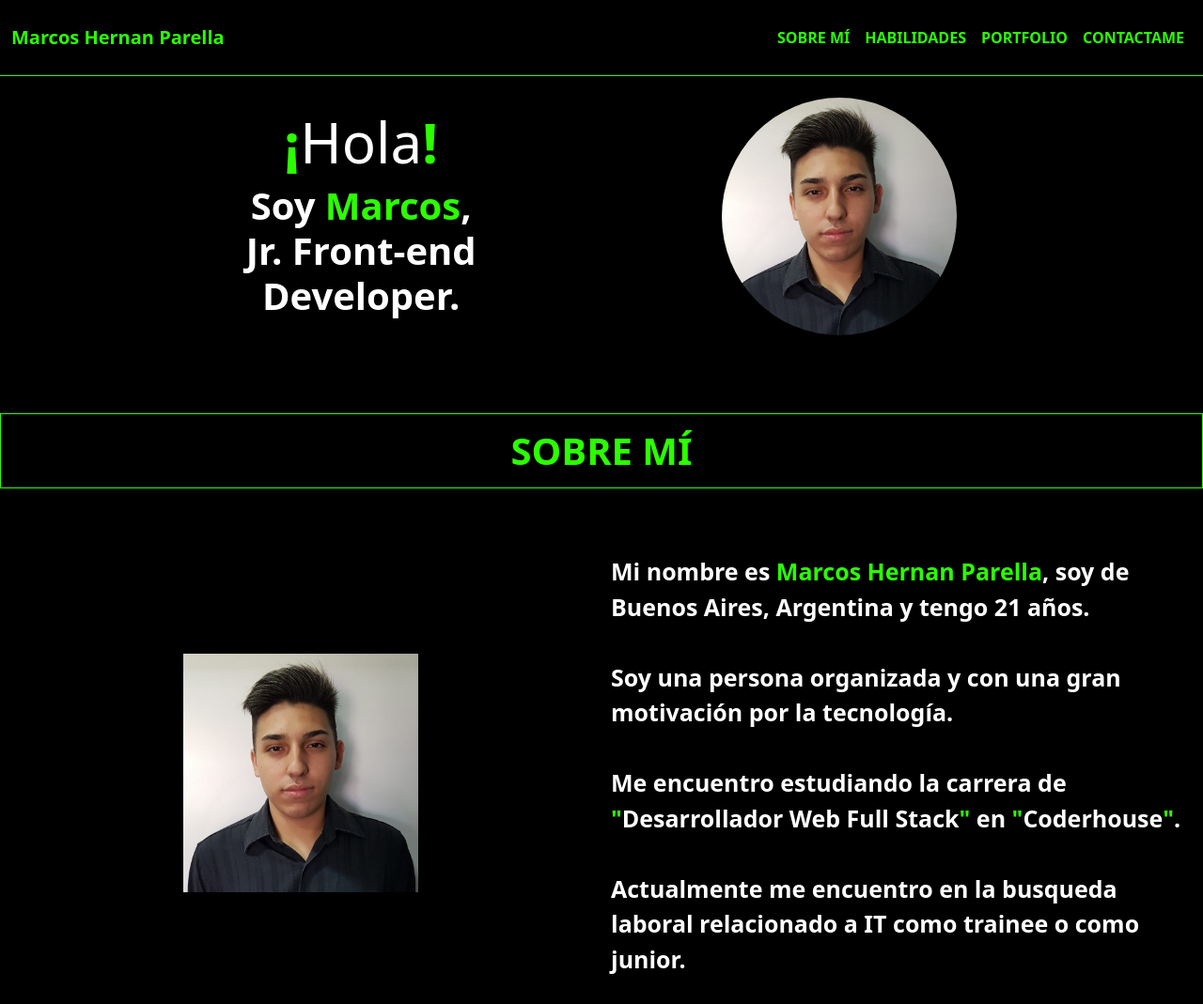
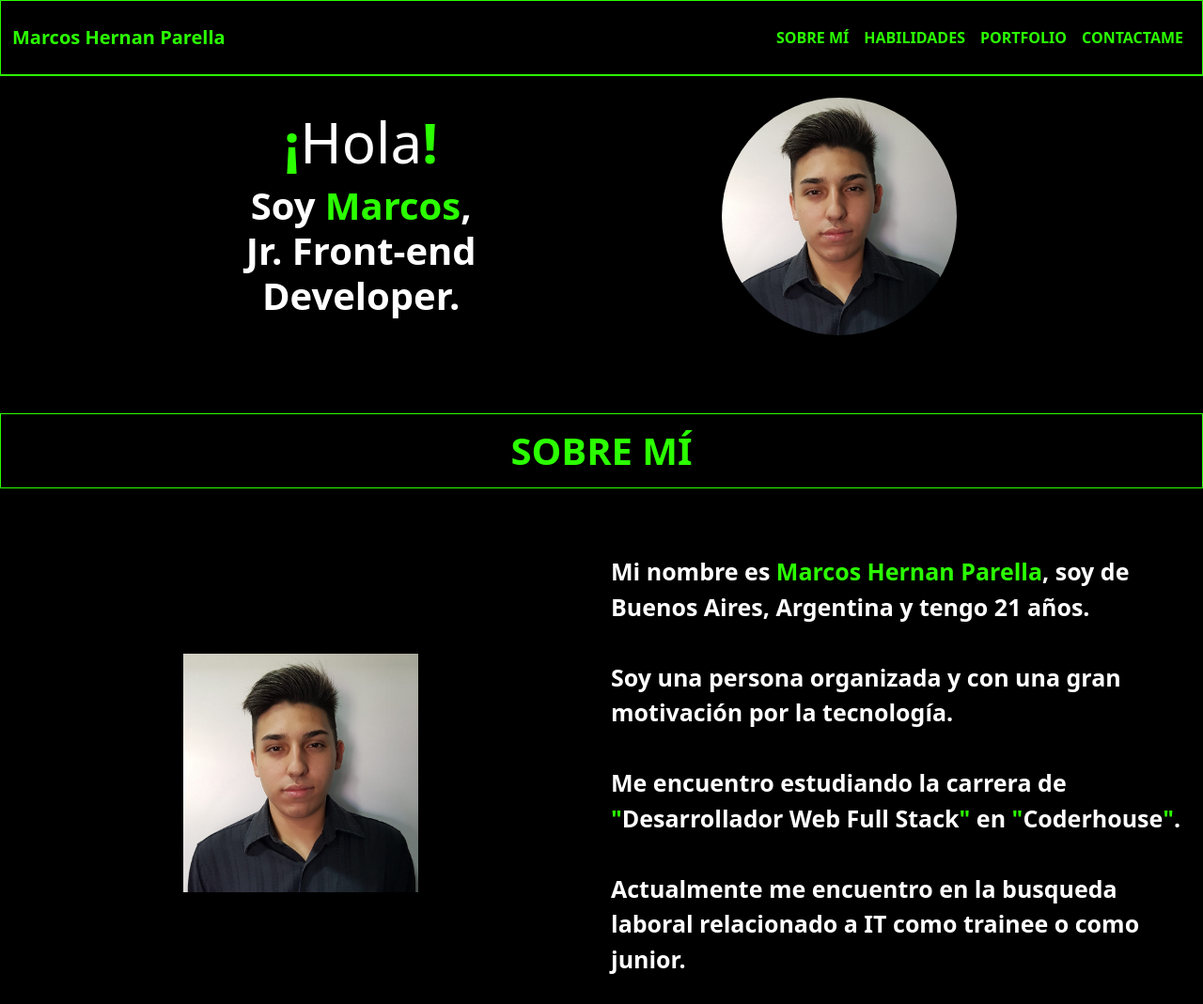
Before and after one commit to Markish2000/HMTL-Portfolio, a plain HTML site: page index.html in a window 1280 px wide. Shown: the top 1069 px of the page at 94% size. Drawn offline with nearby package versions, Linux system fonts and the light colour scheme.

Commit message:
Se le agregó bordes al header

```diff
--- a/scss/_header.scss
+++ b/scss/_header.scss
@@ -9,7 +9,7 @@
         top: 0;
         z-index: 200;
         position: fixed;
-        border: 1px #2bff00 solid;;
+        border: 1px #2bff00 solid;
     }
 
     .nav-item{
@@ -39,5 +39,6 @@
         top: 0;
         z-index: 200;
         position: fixed;
+        border: 1px #2bff00 solid;
     }
 }
```
Also changed, not shown: css/style.css, 1 other file.
